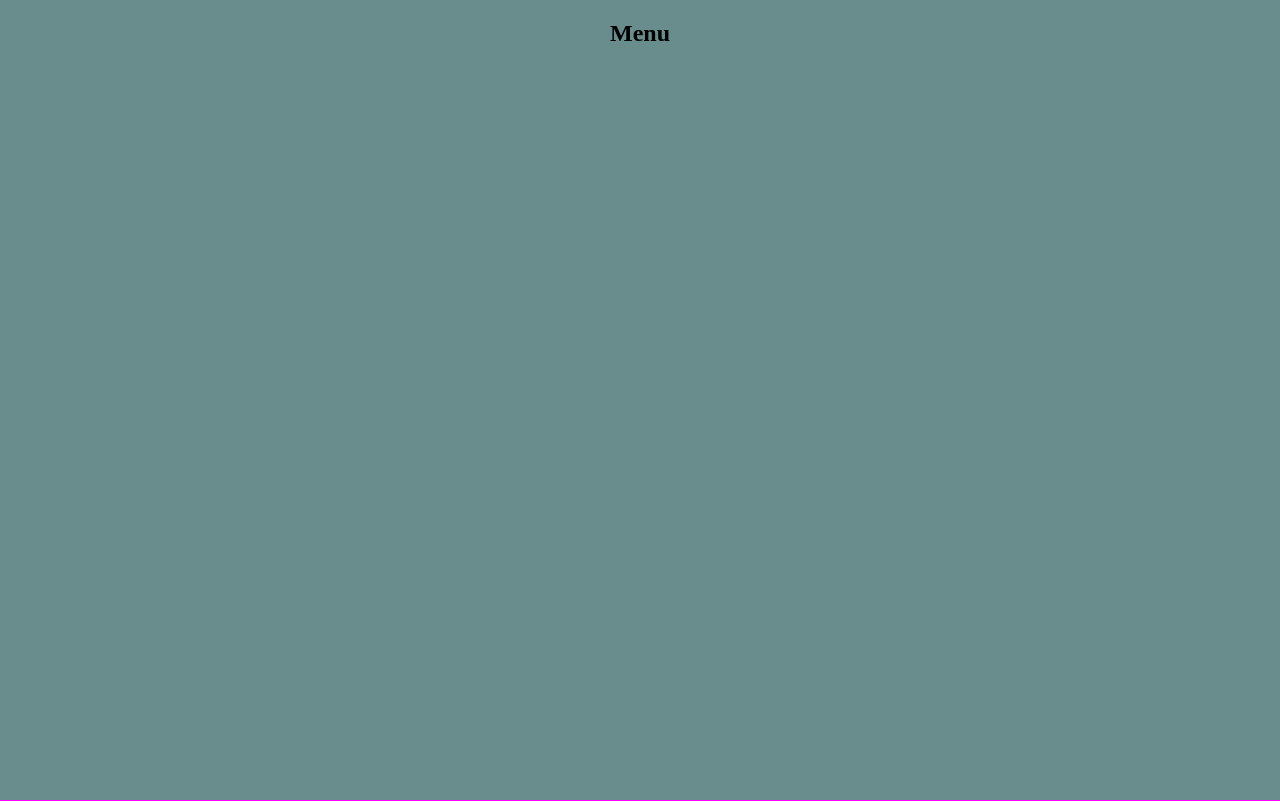
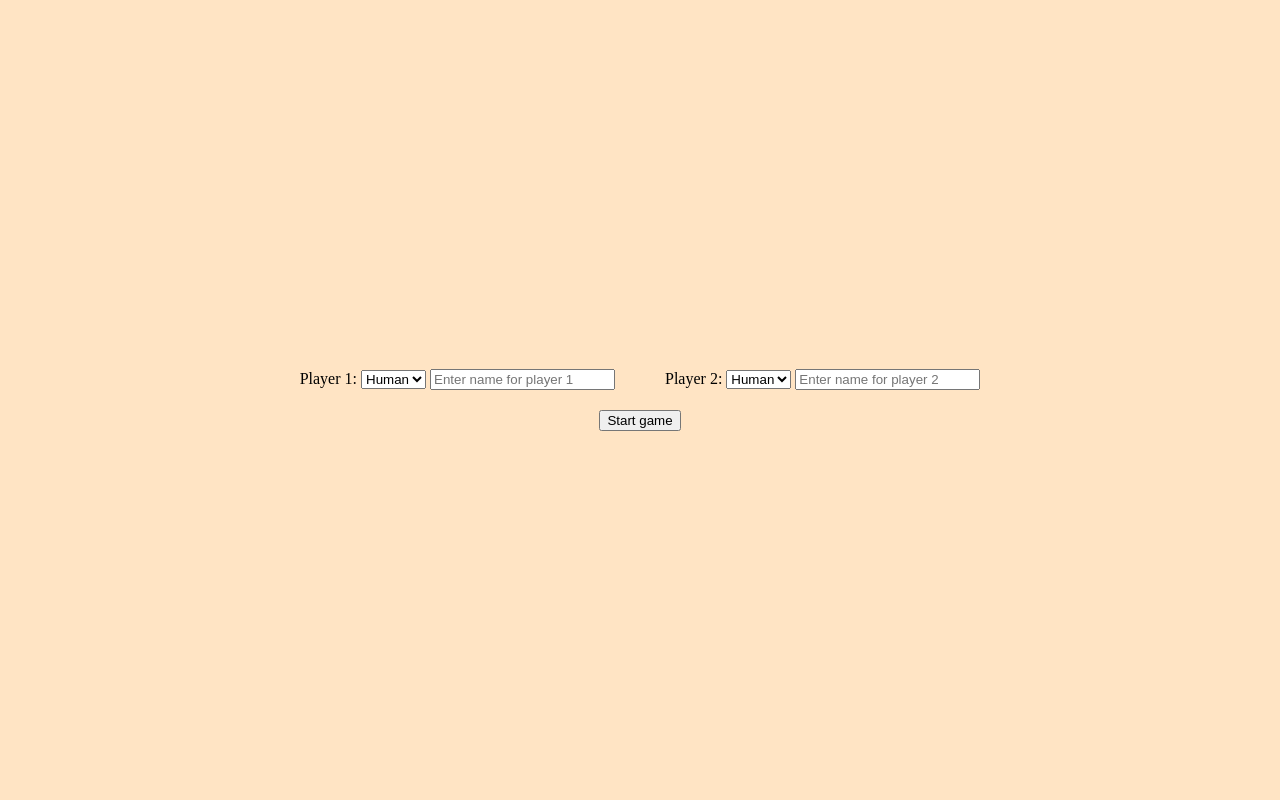
Before and after one commit to Zuxulius/odin-tictactoe, a plain HTML site: page index.html in a window 1280 px wide. Drawn offline with Linux system fonts and the light colour scheme.

Commit message:
Add player-setup and exit to menu functionality

```diff
--- a/engine.js
+++ b/engine.js
@@ -71,12 +71,8 @@ const gameBoard = (function() {
         drawBoard();
     }
 
-    const restart = function() {
-        clearBoard();
-    }
-
     // const getBoard = () => board;
-    return {makeMove, drawBoard, checkGameEnd, restart};
+    return {makeMove, drawBoard, checkGameEnd, clearBoard};
 
 })();
 
@@ -107,6 +103,8 @@ const controller = (function() {
             turn = player1;
         }
     }
+
+    let menu = document.getElementsByClassName("menu")[0];
     let pause = document.getElementsByClassName("pause")[0];
     let restart = document.getElementsByClassName("restart")[0];
     let exit = document.getElementsByClassName("exit")[0];
@@ -119,8 +117,11 @@ const controller = (function() {
             } else {pause.style.visibility = "visible"}
         }
     })
-    restart.addEventListener("click", gameBoard.restart)
-    // exit.addEventListener("click", gameBoard.restart, )
+    restart.addEventListener("click", gameBoard.clearBoard)
+    exit.addEventListener("click", () => {
+        gameBoard.clearBoard();
+        menu.style.visibility = "visible";
+    })
 
     return {playRound}
 })();
@@ -142,3 +143,6 @@ const controller = (function() {
 //     restart.addEventListener("click", gameBoard.restart)
 //     // exit.addEventListener("click", gameBoard.exit())
 // })();
+
+
+// Create start game logic with players, names and bots input
--- a/index.html
+++ b/index.html
@@ -37,7 +37,26 @@
         </div>
     </div>
     <div class="menu">
-        <h2>Menu</h2>
+        <div class="player-setup">
+            <div>
+                <label for="player1-type">Player 1: </label>
+                <select id="player1-type" name="player1-type" onchange="togglePlayer1Type()">
+                    <option value="human">Human</option>
+                    <option value="bot">Bot</option>
+                </select>
+                <input type="text" id="player1" name="player1" placeholder="Enter name for player 1">
+            </div>
+
+            <div>
+                <label for="player2-type">Player 2: </label>
+                <select id="player2-type" name="player2-type" onchange="togglePlayer2Type()">
+                    <option value="human">Human</option>
+                    <option value="bot">Bot</option>
+                </select>
+                <input type="text" id="player2" name="player2" placeholder="Enter name for player 2">
+            </div>
+        </div>
+        <button class="start">Start game</button>
     </div>
     <div class="pause">
         <button class="exit">Exit to menu</button>
--- a/style.css
+++ b/style.css
@@ -39,9 +39,9 @@ h1 {
 .menu {
     display: flex;
     flex-direction: column;
+    justify-content: center;
     align-items: center;
-    border: 1px solid magenta;
-    background-color: rgb(105, 140, 140);
+    background-color: bisque;
     /* border-radius: 10%; */
     height: 100vh;
     width: 100vw;
@@ -49,6 +49,12 @@ h1 {
     z-index: 1;
     margin: 0;
     visibility: visible;
+    gap: 20px;
+}
+
+.player-setup {
+    display: flex;
+    gap: 50px;
 }
 
 .pause {
```
